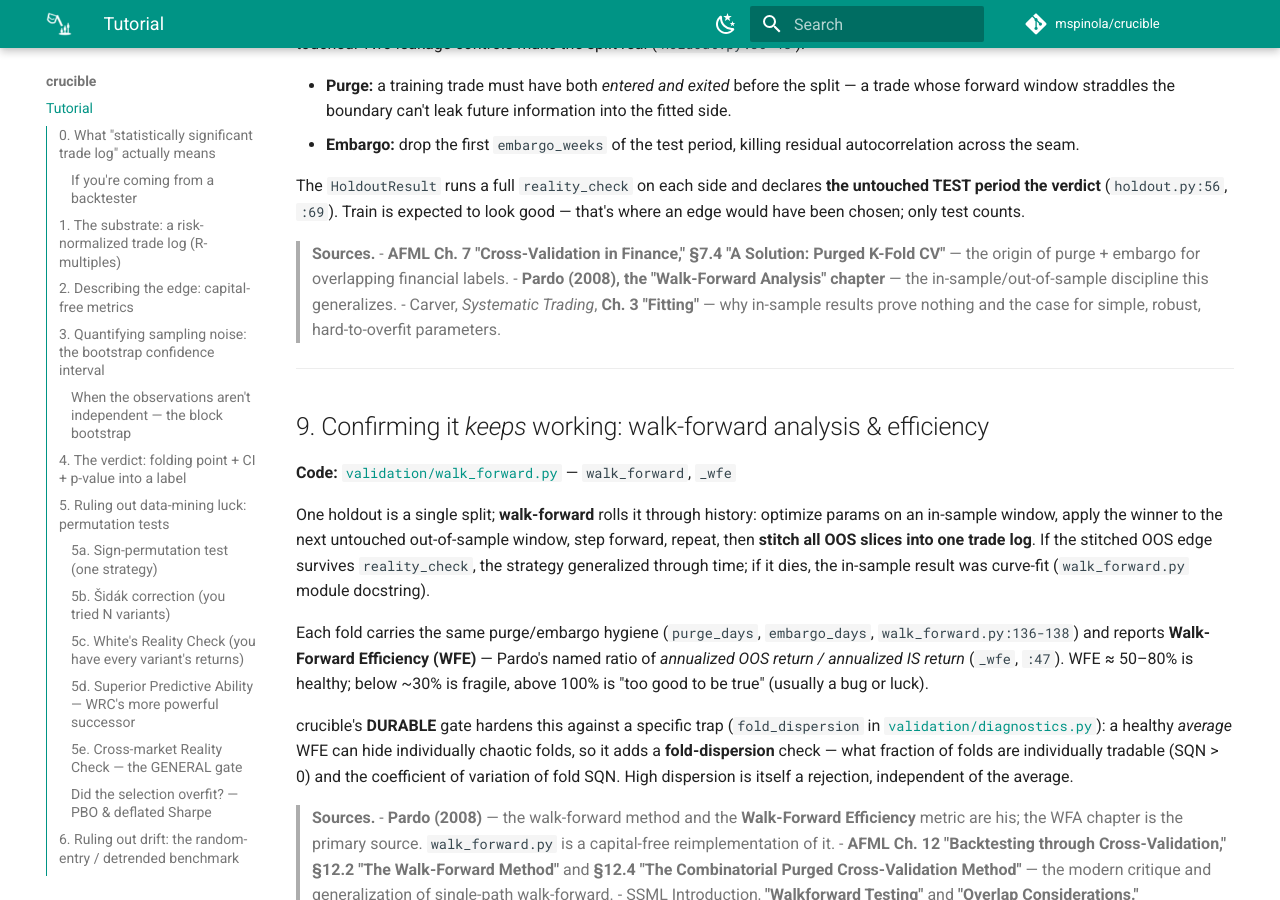
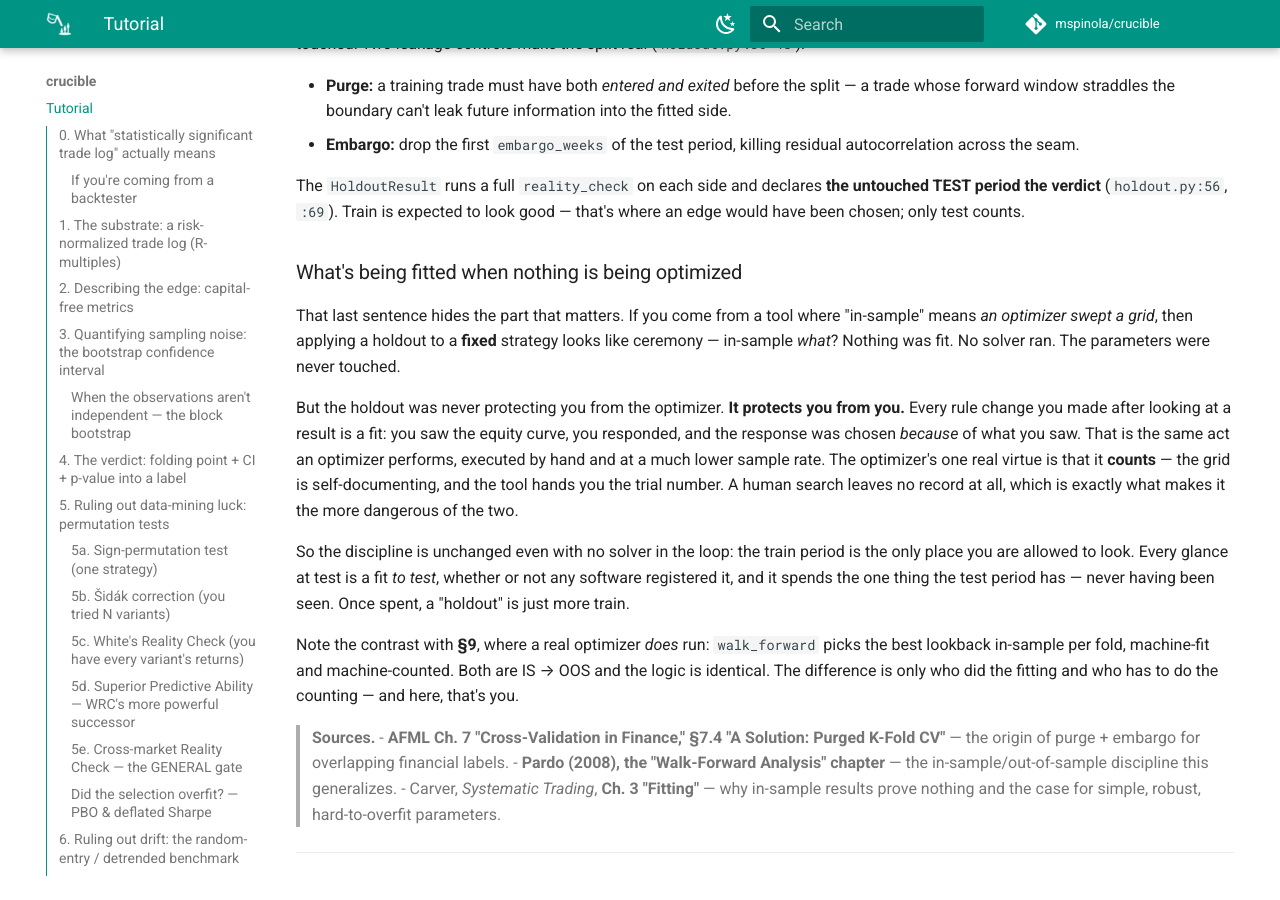
Before and after one commit to mspinola/crucible, an MkDocs documentation site: the page built from docs/index.md, in a window 1280 px wide and 900 px high, scrolled down 12547 px. Built offline with MkDocs 1.6.1 and Material for MkDocs 9.7.7, drawn with Linux system fonts in a browser that asks for light colours; comment, search, counter and statistics services are not loaded.

Commit message:
docs: §8 — what's being fitted when nothing is being optimized
§8 said "train is where an edge would have been chosen" and left
"chosen" to carry the weight. To a reader whose in-sample means "an
optimizer swept a grid", a holdout over a *fixed* strategy reads as
ceremony: in-sample what? Nothing was fit. So they skip it.

Spells out that the holdout never protected you from the optimizer — it
protects you from you. Every rule change made after looking at a result
is a fit, chosen because of what you saw; the optimizer's one virtue is
that it counts, and a human search leaves no record. Also draws the
contrast with §9, where a real optimizer does run (walk_forward picks
the lookback per fold) — same IS→OOS logic, the difference is only who
fits and who has to count.

Co-Authored-By: Claude Opus 4.8 <noreply@anthropic.com>

```diff
--- a/docs/index.md
+++ b/docs/index.md
@@ -616,6 +616,29 @@ The `HoldoutResult` runs a full `reality_check` on each side and declares **the
 TEST period the verdict** (`holdout.py:56`, `:69`). Train is expected to look good — that's
 where an edge would have been chosen; only test counts.
 
+### What's being fitted when nothing is being optimized
+
+That last sentence hides the part that matters. If you come from a tool where "in-sample" means
+*an optimizer swept a grid*, then applying a holdout to a **fixed** strategy looks like ceremony
+— in-sample *what*? Nothing was fit. No solver ran. The parameters were never touched.
+
+But the holdout was never protecting you from the optimizer. **It protects you from you.** Every
+rule change you made after looking at a result is a fit: you saw the equity curve, you responded,
+and the response was chosen *because* of what you saw. That is the same act an optimizer performs,
+executed by hand and at a much lower sample rate. The optimizer's one real virtue is that it
+**counts** — the grid is self-documenting, and the tool hands you the trial number. A human search
+leaves no record at all, which is exactly what makes it the more dangerous of the two.
+
+So the discipline is unchanged even with no solver in the loop: the train period is the only place
+you are allowed to look. Every glance at test is a fit *to test*, whether or not any software
+registered it, and it spends the one thing the test period has — never having been seen. Once
+spent, a "holdout" is just more train.
+
+Note the contrast with **§9**, where a real optimizer *does* run: `walk_forward` picks the best
+lookback in-sample per fold, machine-fit and machine-counted. Both are IS → OOS and the logic is
+identical. The difference is only who did the fitting and who has to do the counting — and here,
+that's you.
+
 > **Sources.**
 > - **AFML Ch. 7 "Cross-Validation in Finance," §7.4 "A Solution: Purged K-Fold CV"** — the
 >   origin of purge + embargo for overlapping financial labels.
```
